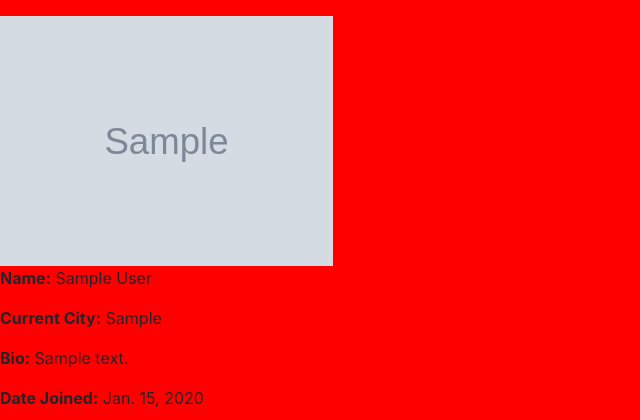
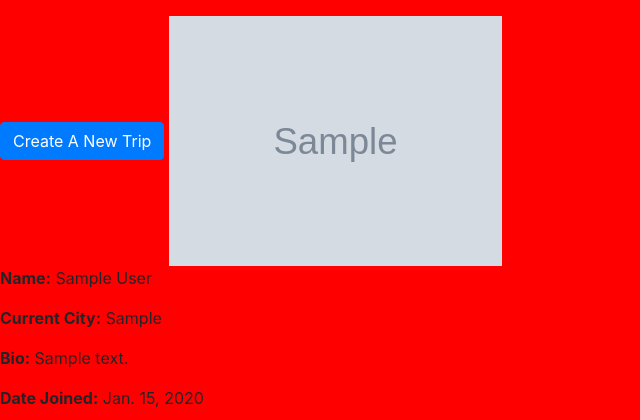
Before and after one commit to natalie-poulson/final_project, a Django app: page /profile in a window 1280 px wide. Shown: the part 54-474 px from the top of the page, without its empty margins (0-640 px from the left). Run offline with Django 3.2, Linux system fonts and the light colour scheme; a user stored in the database is signed in; tables that the repository leaves empty hold one stand-in row (values such as "Sample post"); grey boxes marked "Sample" are stand-in pictures; some libraries are stand-ins or nearby versions.

Commit message:
user can create a new trip

```diff
--- a/final_app/forms.py
+++ b/final_app/forms.py
@@ -39,3 +39,9 @@ class CreatePost(forms.ModelForm):
     class Meta():
         model = models.Post
         fields = ('title', 'image', 'caption', 'body')
+
+
+class CreateTrip(forms.ModelForm):
+    class Meta():
+        model = models.Trip
+        fields = ('trail', 'permit', 'completed')
--- a/final_app/templates/final_app/profile.html
+++ b/final_app/templates/final_app/profile.html
@@ -1,6 +1,39 @@
 {% extends 'final_app/base_layout.html' %}
+{% load crispy_forms_tags %}
 
 {% block content %}
+
+
+
+
+<!-- Button trigger modal -->
+<button type="button" class="btn btn-primary" data-toggle="modal" data-target="#exampleModalCenter">
+        Create A New Trip
+      </button>
+
+      <!-- Modal -->
+      <div class="modal fade" id="exampleModalCenter" tabindex="-1" role="dialog" aria-labelledby="exampleModalCenterTitle" aria-hidden="true">
+        <div class="modal-dialog modal-dialog-centered" role="document">
+          <div class="modal-content">
+            <div class="modal-header">
+              <h5 class="modal-title" id="exampleModalLongTitle">Create A Trip</h5>
+              <button type="button" class="close" data-dismiss="modal" aria-label="Close">
+                <span aria-hidden="true">&times;</span>
+              </button>
+            </div>
+            <div class="modal-body">
+                <form class='post-create-form'  action="{% url 'final_app:trip_create' %}" method='post'>
+                    {% csrf_token %}
+                    {{ trip_form|crispy }}
+            </div>
+            <div class="modal-footer">
+                    <button type="input" class="btn btn-success">Submit</button>
+                </form>
+              <button type="button" class="btn btn-secondary" data-dismiss="modal">Close</button>
+            </div>
+          </div>
+        </div>
+      </div>
 
 
     <img src="{{ user.profile.profile_picture.url }}" width="auto" height="250px" alt="">
--- a/final_app/urls.py
+++ b/final_app/urls.py
@@ -11,6 +11,8 @@ urlpatterns = [
     path('profile', views.profile_view, name="profile"),
 
     path('trips/<int:pk>', views.trip_detail, name="trip_detail"),
+    path('trip/create', views.trip_create, name="trip_create"),
+
     path('posts/<int:pk>', views.post_detail, name="post_detail"),
     path('post/create', views.post_create, name="post_create"),
 
--- a/final_app/views.py
+++ b/final_app/views.py
@@ -34,9 +34,12 @@ def profile_create(request):
 def profile_view(request):
     user = request.user
     trips = Trip.objects.filter(user=request.user).order_by('-created_at')
+    trip_form = forms.CreateTrip()
+
     context = {
         'user': user,
         'trips' : trips,
+        'trip_form': trip_form
     }
     return render(request, 'final_app/profile.html', context)
 
@@ -99,3 +102,19 @@ def post_create(request):
         print(post_form.errors)
         return render(request, 'final_app/trip_detail.html', {'post_form': post_form})
     return redirect('final_app:trip_detail')
+
+
+
+def trip_create(request):
+    if request.method == 'POST':
+        trip_form = forms.CreateTrip(request.POST)
+
+        if trip_form.is_valid():
+            instance = trip_form.save(commit=False)
+            instance.user = request.user
+            instance.save()
+
+            return redirect('final_app:profile')
+        print(trip_form.errors)
+        return render(request, 'final_app/profile.html', {'trip_form': trip_form})
+    return redirect('final_app:profile')
```
